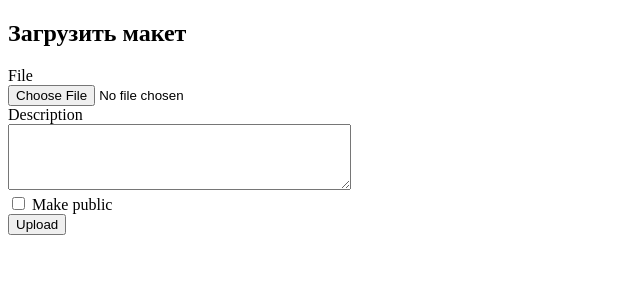
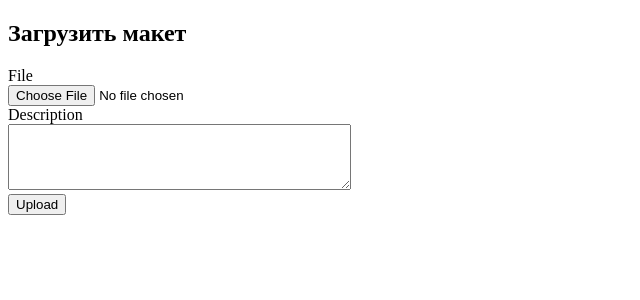
Before and after one commit to hardPrecision/ExpoShare, a Flask app: page /upload in a window 1280 px wide. Shown: the part 26-326 px from the top of the page, without its empty margins (0-640 px from the left). Run offline with Flask 3, Linux system fonts and the light colour scheme; the visitor is signed in with stand-in values (Sample User, id 1).

Commit message:
Little fixes

```diff
--- a/app/forms.py
+++ b/app/forms.py
@@ -1,11 +1,13 @@
 from flask_wtf import FlaskForm
 from wtforms import StringField, PasswordField, SubmitField, FileField, TextAreaField, BooleanField
 from wtforms.validators import DataRequired, EqualTo
+
 
 class LoginForm(FlaskForm):
     username = StringField('Username', validators=[DataRequired()])
     password = PasswordField('Password', validators=[DataRequired()])
     submit = SubmitField('Login')
+
 
 class RegistrationForm(FlaskForm):
     username = StringField('Username', validators=[DataRequired()])
@@ -13,8 +15,8 @@ class RegistrationForm(FlaskForm):
     confirm = PasswordField('Confirm Password', validators=[DataRequired(), EqualTo('password')])
     submit = SubmitField('Register')
 
+
 class UploadForm(FlaskForm):
     file = FileField('File', validators=[DataRequired()])
     description = TextAreaField('Description')
-    is_public = BooleanField('Make public')
     submit = SubmitField('Upload')
--- a/app/routes.py
+++ b/app/routes.py
@@ -60,7 +60,6 @@ def upload():
         template = Template(
             filename=filename,
             description=form.description.data,
-            is_public=form.is_public.data,
             user_id=current_user.id
         )
         db.session.add(template)
--- a/app/templates/upload.html
+++ b/app/templates/upload.html
@@ -13,9 +13,6 @@
         {{ form.description(cols=40, rows=4) }}
     </div>
     <div>
-        {{ form.is_public() }} {{ form.is_public.label }}
-    </div>
-    <div>
         {{ form.submit() }}
     </div>
 </form>
```
